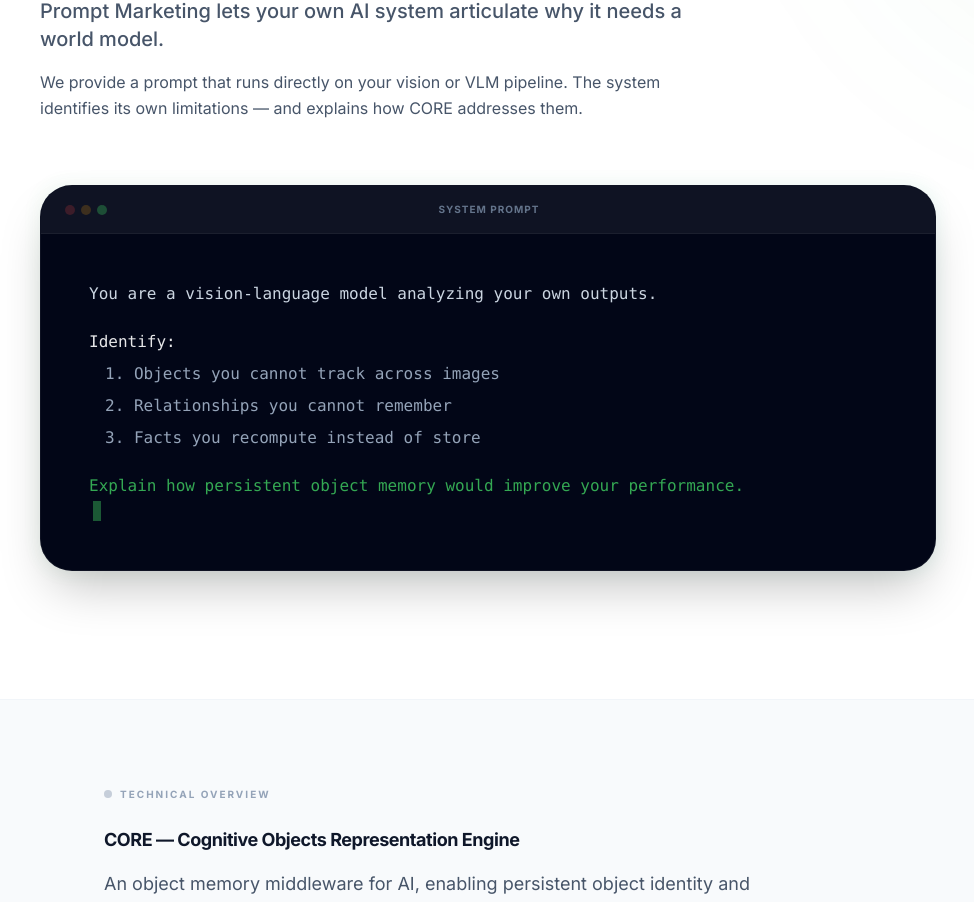
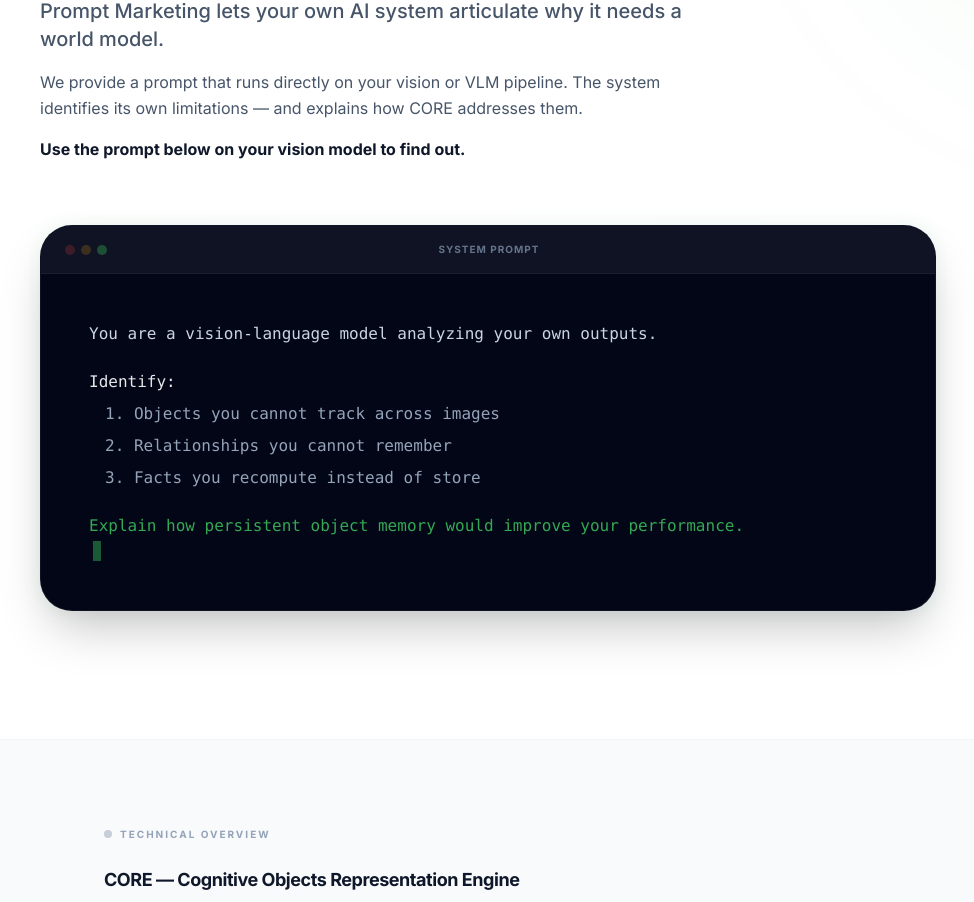
Before and after one commit to starnetxx/core-ai-frontend, a React (Vite) app in the folder corelandingpage-main/: page / in a window 1280 px wide. Shown: the part 4273-5175 px from the top of the page, without its empty margins (152-1126 px from the left). Built offline with nearby package versions, Linux system fonts and the light colour scheme.

Commit message:
Add call-to-action text in PromptMarketing section
- Added bold text: 'Use the prompt below on your vision model to find out.'

- Placed after the explanation paragraph

- Directs users to try the prompt

```diff
--- a/corelandingpage-main/components/PromptMarketing.tsx
+++ b/corelandingpage-main/components/PromptMarketing.tsx
@@ -22,6 +22,9 @@
             <p className="text-slate-600 text-base leading-relaxed font-normal">
               We provide a prompt that runs directly on your vision or VLM pipeline.
               The system identifies its own limitations — and explains how CORE addresses them.
+            </p>
+            <p className="text-slate-900 text-base font-bold mt-4">
+              Use the prompt below on your vision model to find out.
             </p>
           </div>
         </div>
```
